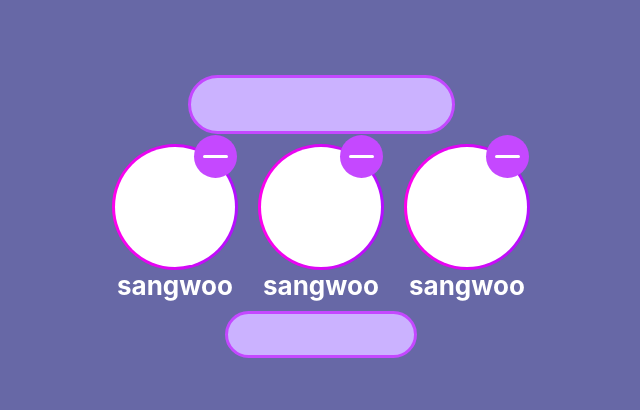
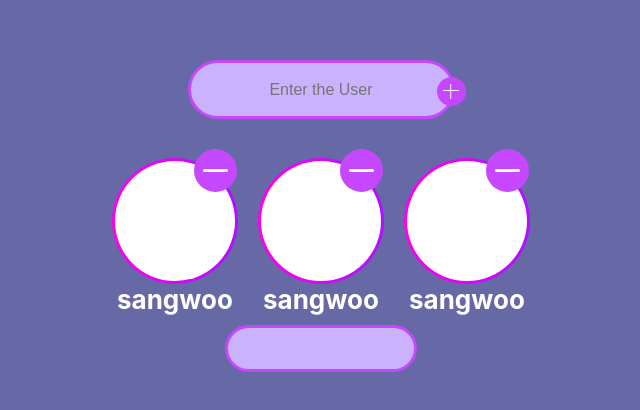
Before and after one commit to Team-Jurassic/whowillgetit, a React (Create React App) app in the folder whowillgetit/: page / in a window 1280 px wide. Shown: the part 184-594 px from the top of the page, without its empty margins (319-959 px from the left). Built offline with nearby package versions, Linux system fonts and the light colour scheme.

Commit message:
finish: createBtn => createUser and upDate state state = { id name }
from IGhost-P

```diff
--- a/whowillgetit/src/App.js
+++ b/whowillgetit/src/App.js
@@ -1,7 +1,8 @@
 import styled from "styled-components";
-import CreateUserBtn from "./components/createBtn";
+import CreateUser from "./components/createBtn";
 import UsersContainer from "./components/user";
 import GetItCounter from "./components/getitCounter";
+import { useCallback, useRef, useState } from "react";
 
 const BackGround = styled.div`
   /* 화면 */
@@ -17,10 +18,31 @@ const BackGround = styled.div`
 `;
 
 function App() {
+  const [users, setUsers] = useState([
+    {
+      id: 0,
+      name: "default",
+    },
+  ]);
+
+  console.log(users);
+  const nextId = useRef(1);
+  const createUser = useCallback(
+    (name) => {
+      const user = {
+        id: nextId.current,
+        name,
+      };
+      setUsers([...users, user]);
+      nextId.current++;
+    },
+    [users]
+  );
+
   return (
     <>
       <BackGround className="container">
-        <CreateUserBtn className="btn">버튼입니다</CreateUserBtn>
+        <CreateUser className="btn" createUser={createUser}></CreateUser>
         <UsersContainer></UsersContainer>
         <GetItCounter></GetItCounter>
       </BackGround>
--- a/whowillgetit/src/components/createBtn.js
+++ b/whowillgetit/src/components/createBtn.js
@@ -1,7 +1,8 @@
 import React from "react";
 import styled from "styled-components";
+import { useCallback, useState } from "react";
 
-export const CreateUserBtn = styled.input`
+export const CreateUserInput = styled.input`
   /* 화면 */
 
   /* 크기 */
@@ -16,10 +17,79 @@ export const CreateUserBtn = styled.input`
 
   /* 색상 */
   background: #cbb2ff;
-  border: solid #c448ff;
+  border: solid #c548ff;
 `;
-function createBtn({ children }) {
-  return <CreateUserBtn></CreateUserBtn>;
+
+const CreateBtn = styled.button`
+  /* 크기 */
+  width: 1.813rem;
+  height: 1.813rem;
+  border-radius: 100%;
+
+  /* 색상 */
+  background: #c548ff;
+  border: solid 0px #c548ff;
+
+  /* 위치 */
+  position: relative;
+  top: -42.5px;
+  left: 130px;
+
+  /* 활성화 */
+  &:active {
+    background: #8600c6;
+  }
+`;
+
+const CreateDivX = styled.div`
+  /* 크기 */
+  width: 0.946rem;
+  height: 0.079rem;
+  border: 0px;
+  border-radius: 20px;
+
+  /* 위치 */
+  margin: 0 auto;
+
+  /* 색상 */
+  background: #ffffff;
+`;
+
+const CreateDivY = styled(CreateDivX)`
+  transform: rotate(90deg);
+`;
+
+function CreateUser({ createUser }) {
+  const [name, setName] = useState("");
+
+  const onChange = useCallback((e) => {
+    setName(e.target.value);
+  }, []);
+
+  const onClick = useCallback(
+    (e) => {
+      createUser(name);
+      setName(""); // value 값 초기화
+
+      // submit 이벤트는 브라우저에서 새로고침을 발생시킵니다.
+      // 이를 방지하기 위해 이 함수를 호출합니다.
+      e.preventDefault();
+    },
+    [createUser, name]
+  );
+  return (
+    <>
+      <CreateUserInput
+        placeholder="Enter the User"
+        onChange={onChange}
+        value={name}
+      ></CreateUserInput>
+      <CreateBtn onClick={onClick}>
+        <CreateDivX />
+        <CreateDivY />
+      </CreateBtn>
+    </>
+  );
 }
 
-export default createBtn;
+export default CreateUser;
--- a/whowillgetit/src/components/getitCounter.js
+++ b/whowillgetit/src/components/getitCounter.js
@@ -1,14 +1,14 @@
 import React from "react";
 import styled from "styled-components";
-import { CreateUserBtn } from "./createBtn";
+import { CreateUserInput } from "./createBtn";
 
-const GetItCounterBtn = styled(CreateUserBtn)`
+const GetItCounter = styled(CreateUserInput)`
   /* 크기 */
   width: 11.375rem;
   height: 2.438rem;
 `;
 function getItCounter({ children }) {
-  return <GetItCounterBtn></GetItCounterBtn>;
+  return <GetItCounter></GetItCounter>;
 }
 
 export default getItCounter;
```
